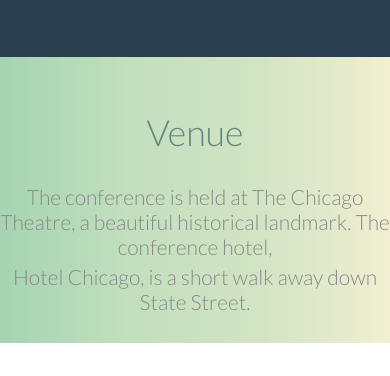
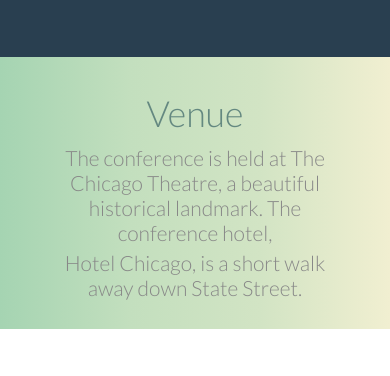
Before and after one commit to Emmytobs/emmytobs.github.io-styles-conference-site, a plain HTML site: page venue.html in a window 390 px wide. Shown: the part 195-571 px from the top of the page. Drawn offline with Linux system fonts and the light colour scheme; grey boxes are pictures that could not be loaded.

Commit message:
Made the page-title-container class better-looking on small screens

```diff
--- a/styles/main.css
+++ b/styles/main.css
@@ -71,3 +71,13 @@ section.page-title-container .container > p {
     color: #888888;
     font-weight: 300;
 }
+
+@media screen and (max-width: 1000px) {
+    section.page-title-container .container {
+        padding: 24px 44px;
+    }
+
+    section.page-title-container .container > h1 {
+        margin: 10px 0;
+    }
+}
```
